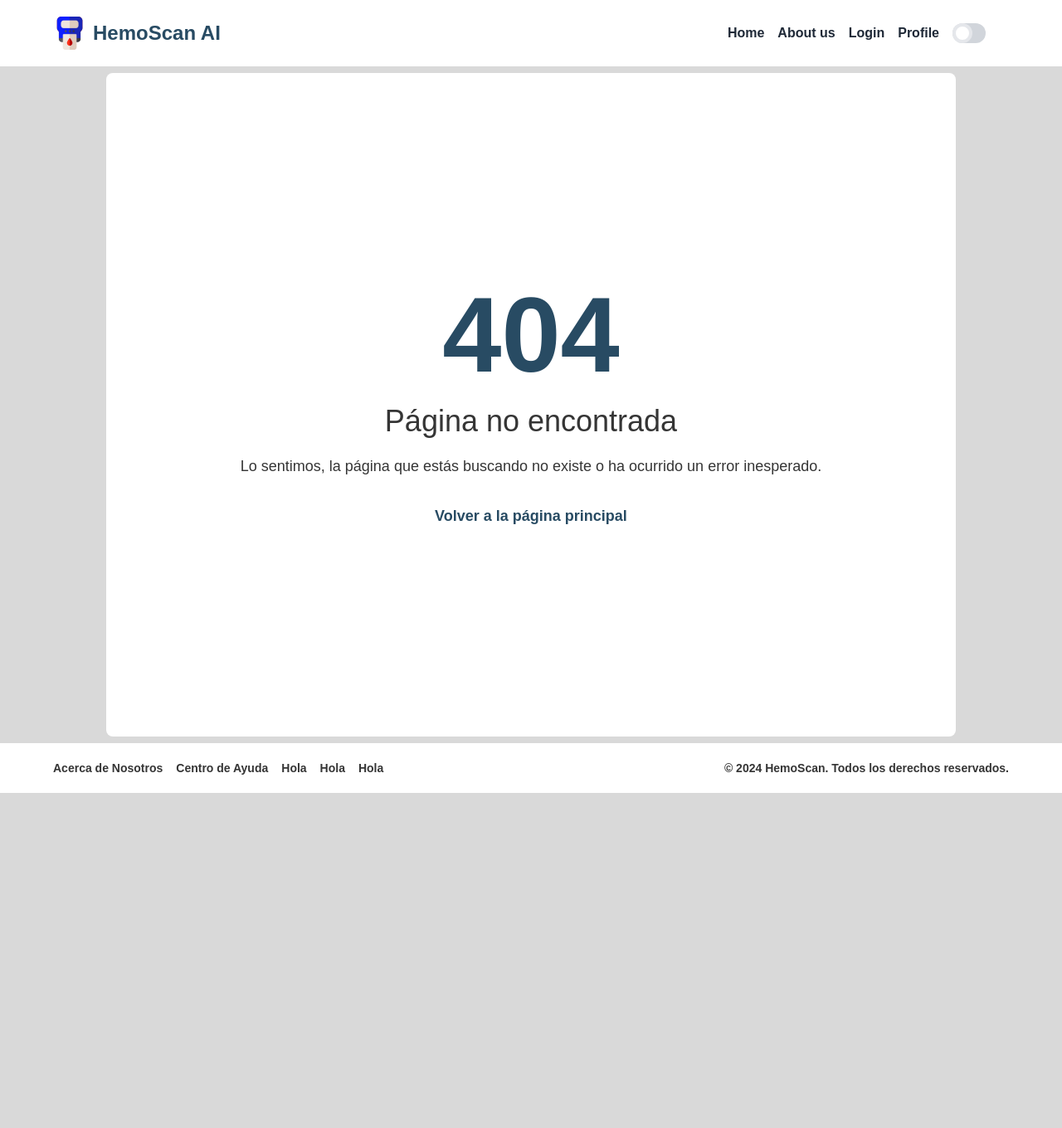
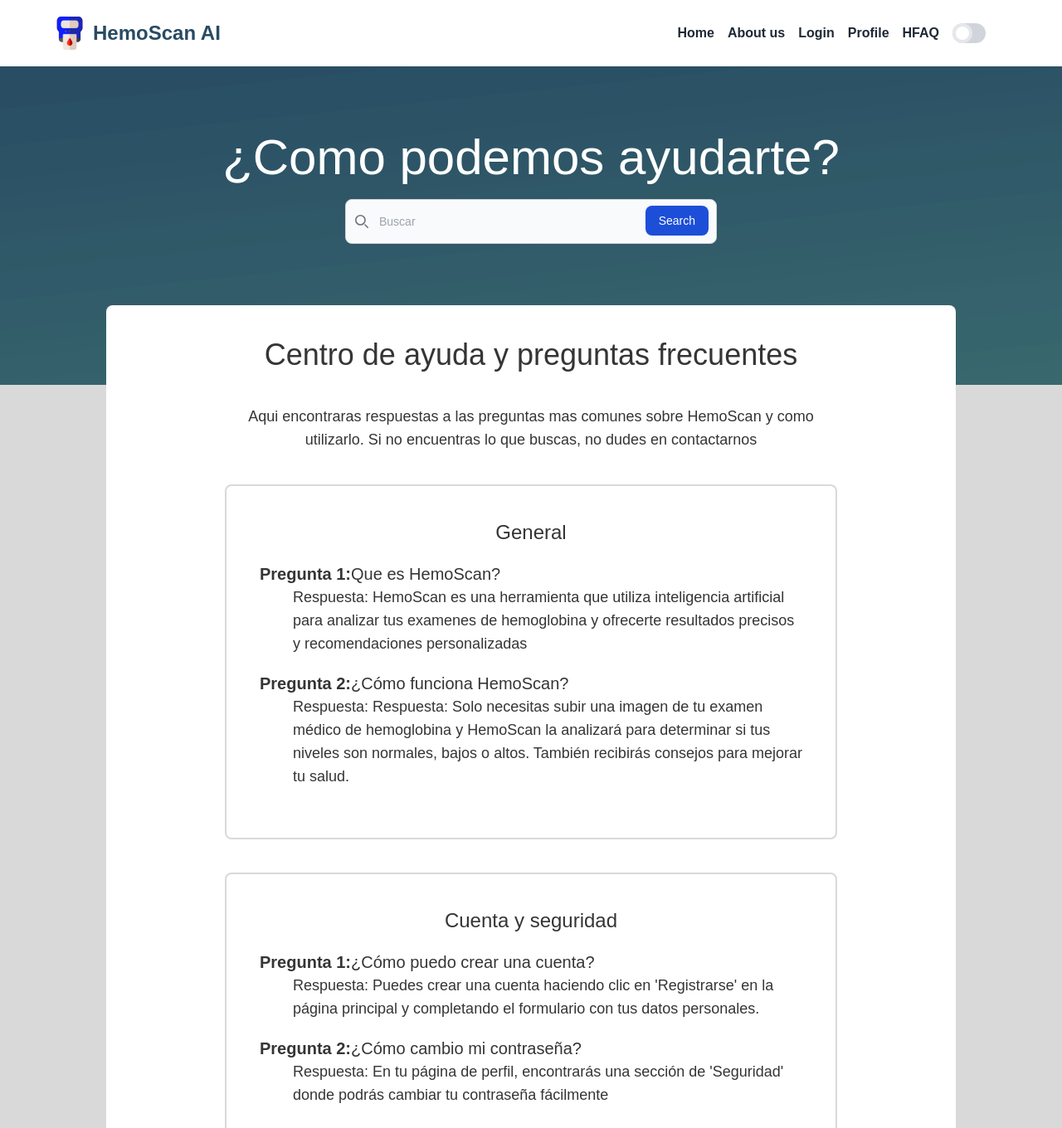
Before and after one commit to JiovannyVega/HemoScan, a React (Vite) app: page /HemoScan/hfaq in a window 1280 px wide. Shown: the top 1360 px of the page at 83% size. Before the commit the page ends 956 px from the top, so only its background shows below. Built offline with nearby package versions, Linux system fonts and the light colour scheme.

Commit message:
Migracion de ProfilePage a TW

```diff
--- a/src/App.jsx
+++ b/src/App.jsx
@@ -6,6 +6,7 @@ import Footer from "./components/Footer";
 import ErrorPage from "./pages/ErrorPage";
 import HomePage from "./pages/HomePage";
 import ProfilePage from "./pages/ProfilePage";
+import HFAQPage from "./pages/HFAQPage";
 
 function App() {
   return (
@@ -19,6 +20,7 @@ function App() {
             <Route path="/about/" element={<About />} />
             <Route path="/*" element={<ErrorPage />} />
             <Route path="/profile/" element={<ProfilePage />} />
+            <Route path="/hfaq/" element={<HFAQPage />} />
           </Routes>
           <Footer />
         </Router>
--- a/src/components/Header.jsx
+++ b/src/components/Header.jsx
@@ -38,6 +38,9 @@ const Header = () => {
             <li className="font-semibold text-gray-800 hover:text-blue-500 active:text-blue-500 dark:text-gray-200">
               <Link to="/profile">Profile</Link>
             </li>
+            <li className="font-semibold text-gray-800 hover:text-blue-500 active:text-blue-500 dark:text-gray-200">
+              <Link to="/hfaq">HFAQ</Link>
+            </li>
             <li className="mr-5">
               <div className="relative inline-block w-10 mr-2 align-middle transition duration-200 ease-in select-none">
                 <input
--- /dev/null
+++ b/src/pages/HFAQPage.jsx
@@ -0,0 +1,96 @@
+import React from 'react'
+
+const HFAQPage = () => {
+    return (
+        <>
+            <div className="flex flex-col items-center p-0 m-0 text-text dark:text-text-dark">
+                <section className="bg-[url('./src/assets/NHP2.png')] bg-cover w-full h-96">
+                    <p className="mt-20 mb-5 text-6xl text-center text-white">¿Como podemos ayudarte?</p>
+                    <form class="max-w-md mx-auto">
+                        <label for="default-search" class="mb-2 text-sm font-medium text-gray-900 sr-only dark:text-white">Search</label>
+                        <div class="relative">
+                            <div class="absolute inset-y-0 start-0 flex items-center ps-3 pointer-events-none">
+                                <svg class="w-4 h-4 text-gray-500 dark:text-gray-400" aria-hidden="true" xmlns="http://www.w3.org/2000/svg" fill="none" viewBox="0 0 20 20">
+                                    <path stroke="currentColor" stroke-linecap="round" stroke-linejoin="round" stroke-width="2" d="m19 19-4-4m0-7A7 7 0 1 1 1 8a7 7 0 0 1 14 0Z" />
+                                </svg>
+                            </div>
+                            <input type="search" id="default-search" class="block w-full p-4 ps-10 text-sm text-gray-900 border border-gray-300 rounded-lg bg-gray-50 focus:ring-blue-500 focus:border-blue-500 dark:bg-gray-700 dark:border-gray-600 dark:placeholder-gray-400 dark:text-white dark:focus:ring-blue-500 dark:focus:border-blue-500" placeholder="Buscar" required />
+                            <button type="submit" class="text-white absolute end-2.5 bottom-2.5 bg-blue-700 hover:bg-blue-800 focus:ring-4 focus:outline-none focus:ring-blue-300 font-medium rounded-lg text-sm px-4 py-2 dark:bg-blue-600 dark:hover:bg-blue-700 dark:focus:ring-blue-800">Search</button>
+                        </div>
+                    </form>
+                </section>
+                <div className="flex flex-col items-center w-4/5 p-5 mb-0 -m-24 text-center rounded-lg bg-background dark:bg-background-dark">
+                    <p className="my-5 text-4xl">Centro de ayuda y preguntas frecuentes</p>
+                    <p className="w-3/4 my-5 text-lg">Aqui encontraras respuestas a las preguntas mas comunes sobre HemoScan y como utilizarlo. Si no encuentras lo que buscas, no dudes en contactarnos</p>
+                    <div className="w-3/4 p-10 my-5 text-xl border-2 rounded-lg border-hover dark:border-hover-dark">
+                        <h className="text-2xl">General</h>
+                        <ul className="my-5 text-left">
+                            <li className="my-5">
+                                <strong>Pregunta 1:</strong>Que es HemoScan?
+                                <li className="ml-10 text-lg">Respuesta: HemoScan es una herramienta que utiliza inteligencia artificial para analizar tus examenes de hemoglobina y ofrecerte resultados precisos y recomendaciones personalizadas</li>
+                            </li>
+                            <li className="my-5">
+                                <strong>Pregunta 2:</strong>¿Cómo funciona HemoScan?
+                                <li className="ml-10 text-lg">Respuesta: Respuesta: Solo necesitas subir una imagen de tu examen médico de hemoglobina y HemoScan la analizará para determinar si tus niveles son normales, bajos o altos. También recibirás consejos para mejorar tu salud.</li>
+                            </li>
+                        </ul>
+                    </div>
+                    <div className="w-3/4 p-10 my-5 text-xl border-2 rounded-lg border-hover dark:border-hover-dark">
+                        <h className="text-2xl">Cuenta y seguridad</h>
+                        <ul className="my-5 text-left">
+                            <li className="my-5">
+                                <strong>Pregunta 1:</strong>¿Cómo puedo crear una cuenta?
+                                <li className="ml-10 text-lg">Respuesta: Puedes crear una cuenta haciendo clic en 'Registrarse' en la página principal y completando el formulario con tus datos personales.</li>
+                            </li>
+                            <li className="my-5">
+                                <strong>Pregunta 2:</strong>¿Cómo cambio mi contraseña?
+                                <li className="ml-10 text-lg">Respuesta: En tu página de perfil, encontrarás una sección de 'Seguridad' donde podrás cambiar tu contraseña fácilmente</li>
+                            </li>
+                            <li className="my-5">
+                                <strong>Pregunta 3:</strong>¿Es segura la información que subo a HemoScan?
+                                <li className="ml-10 text-lg">Respuesta: Sí, todos los datos subidos a HemoScan están protegidos con medidas de seguridad avanzadas y son tratados de manera confidencial.</li>
+                            </li>
+                        </ul>
+                    </div>
+                    <div className="w-3/4 p-10 my-5 text-xl border-2 rounded-lg border-hover dark:border-hover-dark">
+                        <h className="text-2xl">Examenes y resultados</h>
+                        <ul className="my-5 text-left">
+                            <li className="my-5">
+                                <strong>Pregunta 1:</strong>¿Cómo subo un examen de hemoglobina?
+                                <li className="ml-10 text-lg">Respuesta: En la página principal, haz clic en 'Subir Examen de Hemoglobina', selecciona la imagen de tu examen desde tu dispositivo, y HemoScan hará el análisis por ti.</li>
+                            </li>
+                            <li className="my-5">
+                                <strong>Pregunta 2:</strong>¿Qué tipo de imágenes acepta HemoScan?
+                                <li className="ml-10 text-lg">Respuesta: Aceptamos imágenes en formatos comunes como JPG, PNG, y PDF.</li>
+                            </li>
+                            <li className="my-5">
+                                <strong>Pregunta 3:</strong>¿Cuánto tiempo tarda en analizar mi examen?
+                                <li className="ml-10 text-lg">Respuesta: El análisis suele tomar solo unos segundos. Recibirás los resultados casi de inmediato</li>
+                            </li>
+                        </ul>
+                    </div>
+                    <div className="w-3/4 p-10 my-5 text-xl border-2 rounded-lg border-hover dark:border-hover-dark">
+                        <h className="text-2xl">Contacto y soporte</h>
+                        <ul className="my-5 text-left">
+                            <li className="my-5">
+                                <strong>Pregunta 1:</strong>¿Cómo puedo contactar al soporte?
+                                <li className="ml-10 text-lg">Respuesta: "Si tienes alguna duda o problema, puedes enviarnos un mensaje a través de nuestro formulario de contacto o escribirnos a (correo@hemoscan.com]."</li>
+                            </li>
+                        </ul>
+                    </div>
+                    <div className="w-3/4 p-10 my-5 text-xl border-2 rounded-lg border-hover dark:border-hover-dark">
+                        <h className="text-2xl">¿Algo más?</h>
+                        <ul className="my-5 text-center">
+                            <p>¿No encontraste lo que buscabas?</p>
+                            <li>
+                                <button className="p-4 m-2 text-white rounded-md cursor-pointer bg-primary hover:bg-secondary ">Contáctanos</button>
+                            </li>
+                        </ul>
+                    </div>
+                </div>
+            </div>
+        </>
+    )
+}
+
+export default HFAQPage;
--- a/src/pages/HomePage.jsx
+++ b/src/pages/HomePage.jsx
@@ -3,29 +3,29 @@ import { Link } from 'react-router-dom';
 const HomePage = () => {
     return (
         <>
-            <div className="flex flex-col items-center p-0 m-0">
+            <div className="flex flex-col items-center p-0 m-0 text-text dark:text-text-dark">
                 <section className="bg-[url('./src/assets/NHP.png')] bg-center bg-cover w-full h-auto">
                     <p className="text-center text-white text-8xl mt-11">Analiza tu salud</p>
                     <p className="mt-2 text-4xl text-center text-white">Con tecnologia de inteligencia artificial</p>
                     <div>
                         <p className="mt-4 mb-5 text-xl text-center text-white">Obten resultados precisos de tus examenes de hemoglobina y recomendaciones personalizadas al instante.</p>
                         <div className="flex justify-center mb-12">
-                            <Link to="" class="m-2 p-4 rounded-md cursor-pointer bg-primary text-white">Iniciar Sesion</Link>
-                            <Link to="" class="m-2 p-4 rounded-md cursor-pointer bg-primary text-white">Crear Cuenta</Link>
+                            <Link to="" className="p-4 m-2 text-white rounded-md cursor-pointer bg-primary">Iniciar Sesion</Link>
+                            <Link to="" className="p-4 m-2 text-white rounded-md cursor-pointer bg-primary">Crear Cuenta</Link>
                         </div>
                     </div>
                 </section>
-                <div className="flex flex-col items-center w-4/5 p-0 m-0 bg-gray-100">
-                    <section className="w-3/5 mt-20 text-center text-text">
+                <div className="flex flex-col items-center w-4/5 p-0 m-0 bg-background dark:bg-background-dark">
+                    <section className="w-3/5 mt-20 text-center">
                         <p className="mt-6 text-4xl">Bienvenido a HemoScan</p>
                         <p className="mt-6 text-2xl">Analiza tus examenes de hemoglobina y obtén resultados rápidos y recomendacionales personalizadas basadas en inteligencia artificial</p>
                     </section>
-                    <section className="w-3/5 mt-20 text-center text-text">
+                    <section className="w-3/5 mt-20 text-center">
                         <p className="mt-6 text-4xl ">¿Qué es HemoScan?</p>
                         <p className="mt-6 text-2xl">HemoScan utiliza inteligencia artificial avanzada para analizar tus exámenes médicos y proporcionarte resultados precisos y recomendaciones para mejorar tu salud</p>
                         <button className="p-4 m-2 mt-6 text-white rounded-md cursor-pointer bg-sky-950">Subir Examen</button>
                     </section>
-                    <section className="w-3/5 mt-18 text-text">
+                    <section className="w-3/5 mt-18">
                         <p className="mt-6 text-4xl text-center">¿Por qué elegir HemoScan?</p>
                         <ul className="p-0 mt-6 mb-20 text-2xl text-left list-none">
                             <li>-Rápido, preciso y seguro</li>
--- a/src/pages/ProfilePage.jsx
+++ b/src/pages/ProfilePage.jsx
@@ -21,15 +21,15 @@ const ProfilePage = () => {
 
   return (
     <>
-      <div className="flex flex-col items-center p-0 m-0">
+      <div className="flex flex-col items-center p-0 m-0 text-text dark:text-text-dark">
         <section className="bg-[url('./src/assets/NHP.png')] bg-center bg-cover w-full h-96 "></section>
-        <div className="flex flex-col items-center w-1/2 p-5 mb-0 rounded-lg -m-80 bg-background">
-          <img src={("./src/assets/Perfil.jpg")} alt="Profile" className="mt-5 mb-5 bg-cover border-4 rounded-full w-60 h-60 border-hover" />
-          <div className="w-4/5 mt-5 mb-5 text-center text-text">
+        <div className="flex flex-col items-center w-1/2 p-5 mb-0 rounded-lg -m-80 bg-background dark:bg-background-dark">
+          <img src={("./src/assets/Perfil.jpg")} alt="Profile" className="mt-5 mb-5 bg-cover border-4 rounded-full w-60 h-60 border-hover dark:border-hover-dark" />
+          <div className="w-4/5 mt-5 mb-5 text-center">
             <p className="text-4xl">{user.name}</p>
             <p className="text-xl">{user.email}</p>
           </div>
-          <div className="w-10/12 mt-5 mb-5 text-left text-text">
+          <div className="w-10/12 mt-5 mb-5 text-left">
             <p className="text-3xl">Información personal</p>
             <div className="mb-3">
               <label className="block mt-2 text-xl">Nombre</label>
@@ -38,7 +38,7 @@ const ProfilePage = () => {
                 name="name"
                 value={user.name}
                 onChange={handleChange}
-                className="w-full p-3 mt-1 border-2 rounded border-hover bg-background text-text"
+                className="w-full p-3 mt-1 border-2 rounded border-hover dark:border-hover-dark bg-background dark:bg-background-dark"
               />
             </div>
             <div className="mb-3">
@@ -48,7 +48,7 @@ const ProfilePage = () => {
                 name="email"
                 value={user.email}
                 onChange={handleChange}
-                className="w-full p-3 mt-1 border-2 rounded border-hover bg-background text-text"
+                className="w-full p-3 mt-1 border-2 rounded border-hover dark:border-hover-dark bg-background dark:bg-background-dark"
               />
             </div>
             <div className="mb-3">
@@ -58,23 +58,23 @@ const ProfilePage = () => {
                 name="birthDate"
                 value={user.birthDate}
                 onChange={handleChange}
-                className="w-full p-3 mt-1 border-2 rounded border-hover bg-background text-text"
+                className="w-full p-3 mt-1 border-2 rounded border-hover dark:border-hover-dark bg-background dark:bg-background-dark"
               />
             </div>
             <div className="mb-3">
               <label className="text-xl">Género</label>
-              <select name="gender" value={user.gender} onChange={handleChange} className="w-full p-3 mt-1 border-2 rounded border-hover bg-background text-text">
+              <select name="gender" value={user.gender} onChange={handleChange} className="w-full p-3 mt-1 border-2 rounded border-hover dark:border-hover-dark bg-background dark:bg-background-dark">
                 <option value="Femenino">Femenino</option>
                 <option value="Masculino">Masculino</option>
                 <option value="Otro">Otro</option>
               </select>
             </div>
           </div>
-          <div className="w-10/12 mt-5 mb-5 text-left text-text">
+          <div className="w-10/12 mt-5 mb-5 text-left">
             <p className="text-3xl">Preferencias</p>
             <div className="mb-3">
               <label className="mt-2 text-xl">Idioma</label>
-              <select name="language" value={user.language} onChange={handleChange} className="w-full p-3 mt-1 border-2 rounded border-hover bg-background text-text">
+              <select name="language" value={user.language} onChange={handleChange} className="w-full p-3 mt-1 border-2 rounded border-hover dark:border-hover-dark bg-background dark:bg-background-dark">
                 <option value="Espanol">Español</option>
                 <option value="Ingles">Ingles</option>
               </select>
@@ -84,7 +84,7 @@ const ProfilePage = () => {
               <input type="checkbox" name="notifications" className="w-full p-3 mt-1 text-text" checked={user.notifications} onChange={(e) => setUser({ ...user, notifications: e.target.checked })} />
             </div>
           </div>
-          <div className="w-10/12 mt-5 mb-5 text-left text-text">
+          <div className="w-10/12 mt-5 mb-5 text-left">
             <p className="flex text-3xl">Historial de actividades</p>
             <ul>
               <li className="flex items-center justify-between">
```
